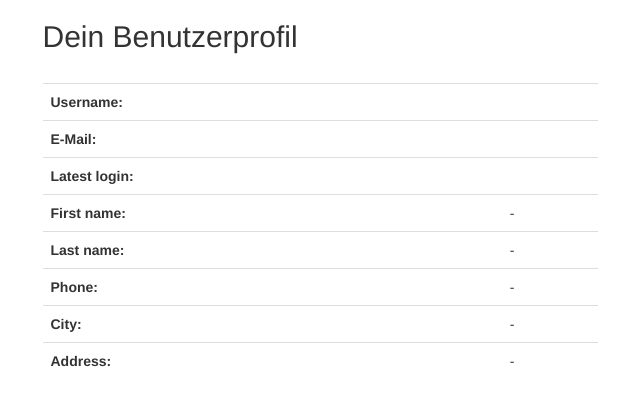
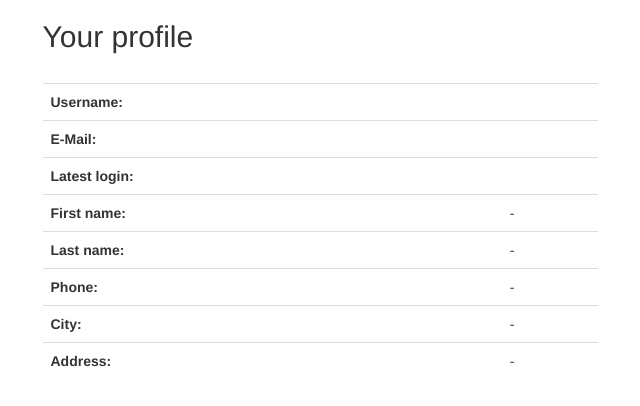
Before and after one commit to easy-as-pie-labs/tweap, a Django app: template tweap/user_management/templates/user_management/profile.html in a window 1280 px wide. Shown: the top 406 px of the page, without its empty margins (320-960 px from the left). Run offline with Django 3.2, Linux system fonts and the light colour scheme; the template is opened without the code that fills it, so the values that code supplies are empty; some libraries are stand-ins or nearby versions.

Commit message:
no message

```diff
--- a/tweap/user_management/templates/user_management/editprofile.html
+++ b/tweap/user_management/templates/user_management/editprofile.html
@@ -3,7 +3,7 @@
 {% load i18n %}
 <div class="row">
     <div class="col-md-6 col-md-offset-3">
-        <h2>{% trans "Your Userprofile" %}</h2>
+        <h2>{% trans "Your profile" %}</h2>
         <form class="form-group" action="{% url 'user_management:edit_profile' %}" method="POST">
             {% csrf_token %}
         <table class="table">
--- a/tweap/user_management/templates/user_management/profile.html
+++ b/tweap/user_management/templates/user_management/profile.html
@@ -3,7 +3,7 @@
 {% load i18n %}
 <div class="row">
     <div class="col-md-6 col-md-offset-3">
-        <h2>Dein Benutzerprofil</h2>
+        <h2>{% trans "Your profile" %}</h2>
         <img src="{{ user.profile.picture.url }}">
         <table class="table">
             <tr>
--- a/tweap/user_management/urls.py
+++ b/tweap/user_management/urls.py
@@ -8,7 +8,7 @@ urlpatterns = patterns(
     url(r'^home/$', views.Home.as_view(), name='home'),
     url(r'^login/$', views.Login.as_view(), name='login'),
     url(r'^logout/$', views.logout, name='logout'),
-    url(r'^profile/((?P<user_name>[A-Za-z0-9-]+)/)?$', views.ViewProfile.as_view(), name='profile'),
+    url(r'^profile/((?P<user_name>[A-Za-z0-9]+)/)?$', views.ViewProfile.as_view(), name='profile'),
     url(r'^editprofile/$', views.EditProfile.as_view(), name='edit_profile'),
 
 )
```
